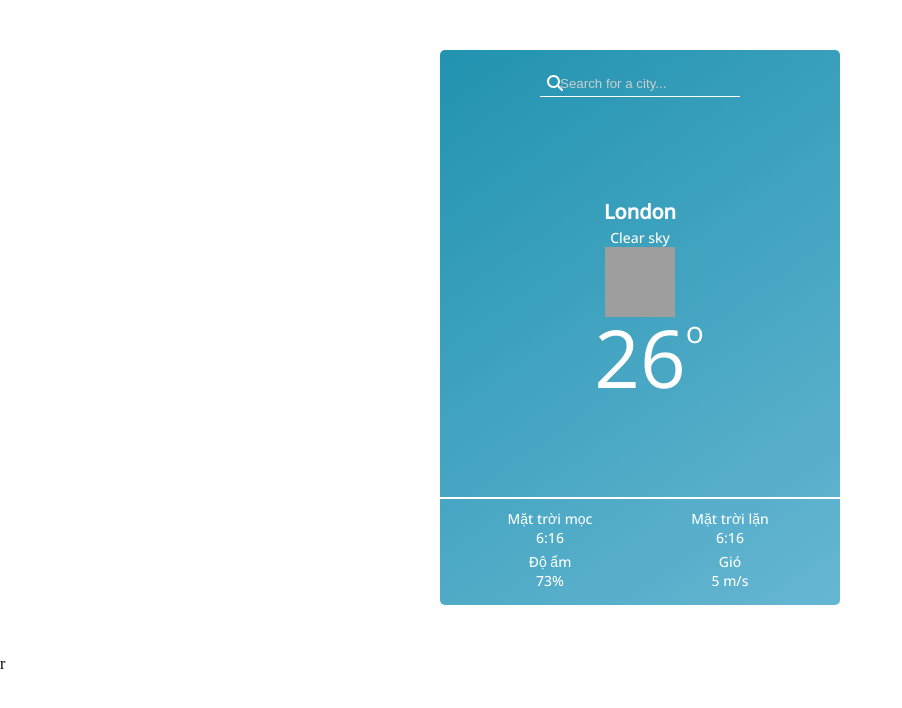
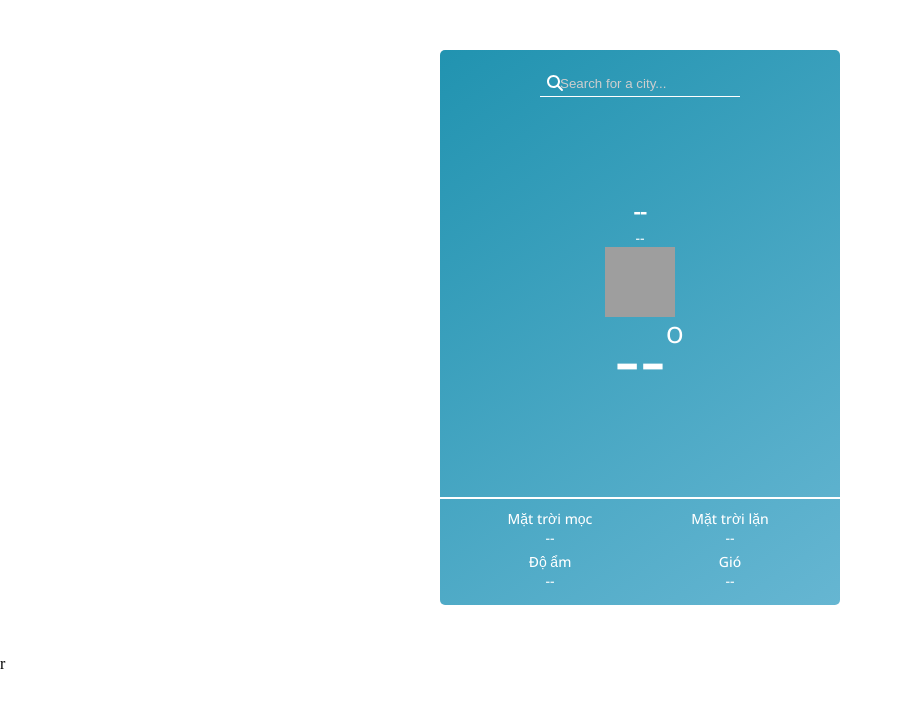
Before and after one commit to Tuthuyvongan/Weather-Page, a plain HTML site: page index.html in a window 1280 px wide. Shown: the whole page, without its empty margins (0-902 px from the left). Drawn offline with nearby package versions, Linux system fonts and the light colour scheme; grey boxes are pictures that could not be loaded.

Commit message:
fix html

```diff
--- a/index.html
+++ b/index.html
@@ -19,31 +19,31 @@
                 <input type="text" id="search-input" placeholder="Search for a city..." >
             </div>
             <div class="info-wrapper">
-                <p class="city-name">London</p>
-                <p class="weather-description">clear sky</p>
+                <p class="city-name">--</p>
+                <p class="weather-description">--</p>
                 <img class="weather-icon" src="http://openweathermap.org/img/wn/10d@2x.png" alt="weather-icon">
-                <p class="temperature">26</p>
+                <p class="temperature">--</p>
             </div>
         </div>
         <div class="additional-section">
             <div class="row">
                 <div class="item">
                     <div class="label sun-rise">Mặt trời mọc</div>
-                    <div class="value time-rise">6:16</div>
+                    <div class="value time-rise">--</div>
                 </div>
                 <div class="item">
                     <div class="label sun-set">Mặt trời lặn</div>
-                    <div class="value time-set">6:16</div>
+                    <div class="value time-set">--</div>
                 </div>
             </div>
             <div class="row">
                 <div class="item">
                     <div class="label humidity">Độ ẩm</div>
-                    <div class="value humidity-value">73%</div>
+                    <div class="value humidity-value">--</div>
                 </div>
                 <div class="item">
                     <div class="label wind">Gió</div>
-                    <div class="value wind-speed">5 m/s</div>
+                    <div class="value wind-speed">--</div>
                 </div>
             </div>
         </div>
```
